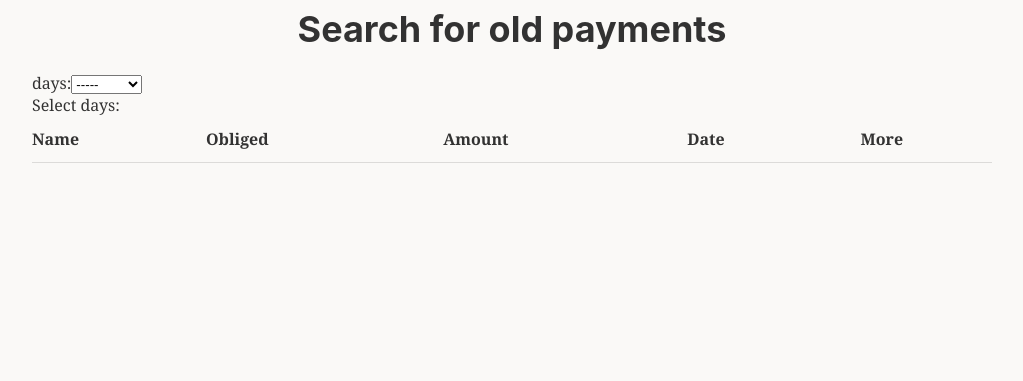
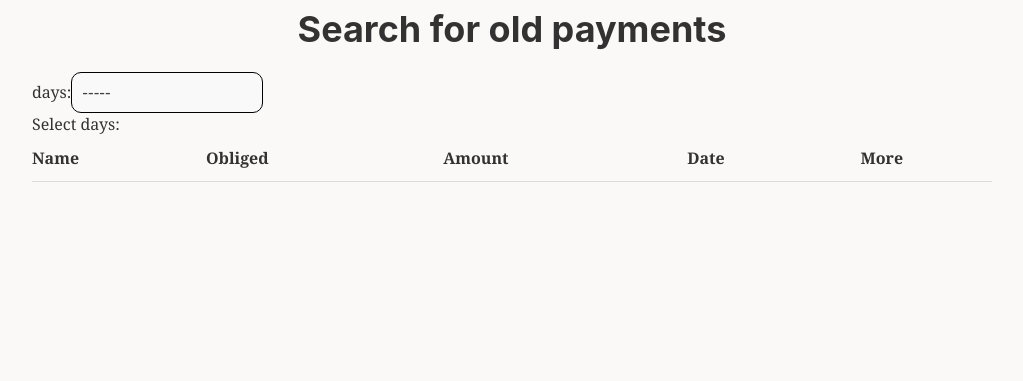
Before and after one commit to knaiskes/paymentReminder, a Django app: page /payments/history/ in a window 1280 px wide. Shown: the part 55-436 px from the top of the page, without its empty margins (128-1151 px from the left). Run offline with Django 3.2, Linux system fonts and the light colour scheme; lists and menus that the app fills with data are empty.

Commit message:
add custom select class for select in history template

```diff
--- a/payments/forms.py
+++ b/payments/forms.py
@@ -12,7 +12,7 @@ class DateHistorySearchForm(forms.Form):
     days = forms.ChoiceField(label='days', help_text="Select days: ",
                              choices = DAYS_CHOICES,
                              widget=forms.Select(attrs={
-                                 'onchange': 'submit();'}))
+                                 'class': 'custom-select',  'onchange': 'submit();'}))
 
     def get_selected_option(self):
         import datetime
--- a/static/css/style.css
+++ b/static/css/style.css
@@ -120,3 +120,20 @@ td:last-child {
   font-size: 2.25rem;
   line-height: 1.1;
 }
+
+.custom-select {
+    -webkit-appearance: none;
+    -moz-appearance: none;
+    -ms-appearance: none;
+    -o-appearance: none;
+    appearance: none;
+
+    background: #F9F9F9;
+    border: 1px solid #010101;
+    border-radius: 10px;
+    width: 20%;
+    padding: 10px;
+    font-size: 17px;
+    color: #3F3F3F;
+    cursor: pointer;
+}
```
